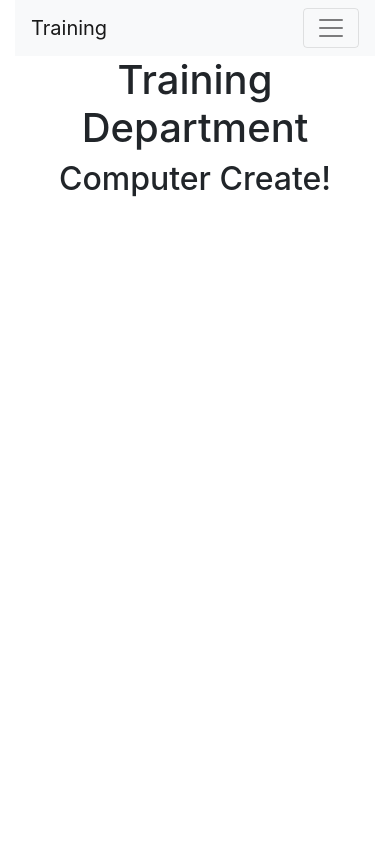
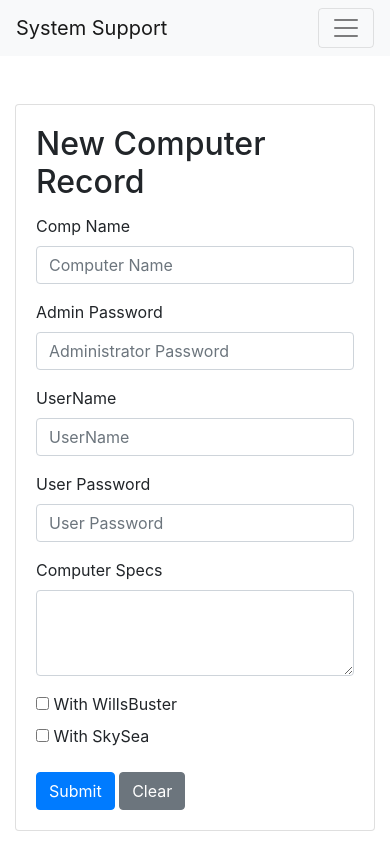
Before and after one commit to msforbes09/custom-framework, a PHP site: page /computers/create in a window 390 px wide. Run offline with PHP 8.4, Linux system fonts and the light colour scheme.

Commit message:
saving computers

```diff
--- a/app/controllers/ComputersController.php
+++ b/app/controllers/ComputersController.php
@@ -1,16 +1,31 @@
 <?php
 
 namespace App\Controllers;
+
+use App\Core\App;
 
 class ComputersController
 {
 	public function index()
 	{
-		return view('computersIndex');
+		$computers = App::get('database')->selectAll('computers');
+
+		return view('computersIndex', compact('computers'));
 	}
 
 	public function create()
 	{
 		return view('computersCreate');
 	}
+
+	public function store()
+	{
+		$computer = $_REQUEST;
+		$computer['withWbuster'] = $computer['withWbuster'] ? 1 : 0;
+		$computer['withSkySea'] = $computer['withSkySea'] ? 1 : 0;
+
+		App::get('database')->store('computers', $computer);
+
+		redirect('/computers');
+	}
 }
--- a/app/routes.php
+++ b/app/routes.php
@@ -2,4 +2,6 @@
 
 $router->get('', 'PagesController@home');
 $router->get('computers', 'ComputersController@index');
+$router->get('computer/{id}', 'ComputersController@show');
 $router->get('computers/create', 'ComputersController@create');
+$router->post('computers/create', 'ComputersController@store');
--- a/app/views/computersCreate.view.php
+++ b/app/views/computersCreate.view.php
@@ -1,6 +1,69 @@
 <?php require 'partials/header.php' ?>
 
-	    <h1 class="text-center">Training Department</h1>
-	    <h2 class="text-center">Computer Create!</h2>
+		<div class="row justify-content-center">
+
+			<div class="col-sm-8">
+
+			    <div class="card mt-5">
+
+			    	<div class="card-body">
+
+					    <h2 class="card-title">New Computer Record</h2>
+
+			    		<form method="post" action="/computers/create">
+
+			    			<fieldset class="form-group">
+			    				<label for="computerName">Comp Name</label>
+			    				<input type="text" class="form-control" id="computerName" name="computerName" placeholder="Computer Name" required>
+			    			</fieldset>
+
+			    			<fieldset class="form-group">
+			    				<label for="adminPass">Admin Password</label>
+			    				<input type="text" class="form-control" id="adminPass" name="adminPass" placeholder="Administrator Password" required>
+			    			</fieldset>
+
+			    			<fieldset class="form-group">
+			    				<label for="userName">UserName</label>
+			    				<input type="text" class="form-control" id="userName" name="userName" placeholder="UserName" required>
+			    			</fieldset>
+
+			    			<fieldset class="form-group">
+			    				<label for="userPass">User Password</label>
+			    				<input type="text" class="form-control" id="userPass" name="userPass" placeholder="User Password" required>
+			    			</fieldset>
+
+			    			<fieldset class="form-group">
+			    				<label for="specs">Computer Specs</label>
+			    				<textarea class="form-control" id="specs" name="specs" rows="3"></textarea>
+			    			</fieldset>
+
+
+			    			<div class="form-group row">
+				    			<div class="checkbox col-sm-4">
+				    				<label>
+				    					<input type="checkbox" name="withWbuster"> With WillsBuster
+				    				</label>
+				    			</div>
+
+				    			<div class="checkbox col-sm-4">
+				    				<label>
+				    					<input type="checkbox" name="withSkySea"> With SkySea
+				    				</label>
+				    			</div>
+							</div>
+
+			    			<button type="submit" class="btn btn-primary">Submit</button>
+
+			    			<button type="reset" class="btn btn-secondary">Clear</button>
+
+			    		</form>
+
+			    	</div>
+
+			    </div>
+
+			</div>
+
+		</div>
 
 <?php require 'partials/footer.php' ?>
--- a/app/views/partials/header.php
+++ b/app/views/partials/header.php
@@ -10,6 +10,7 @@
     <title>System Support</title>
   </head>
   <body>
+
+  <?php require 'navbar.php' ?>
+
 	<div class="container-fluid">
-
-  	<?php require 'navbar.php' ?>
--- a/app/views/partials/navbar.php
+++ b/app/views/partials/navbar.php
@@ -1,5 +1,5 @@
 <nav class="navbar navbar-expand-lg navbar-light bg-light">
-    <a class="navbar-brand" href="#">Training</a>
+    <a class="navbar-brand" href="#">System Support</a>
     <button class="navbar-toggler" type="button" data-toggle="collapse" data-target="#navbarSupportedContent" aria-controls="navbarSupportedContent" aria-expanded="false" aria-label="Toggle navigation">
         <span class="navbar-toggler-icon"></span>
     </button>
--- a/core/Router.php
+++ b/core/Router.php
@@ -32,7 +32,6 @@ class Router
 
 	public function direct($uri, $requestType)
 	{
-		// die(var_dump($requestType));
 		if(array_key_exists($uri, $this->routes[$requestType]))
 		{
 			return $this->callAction(
```
Also changed, not shown: app/views/computersIndex.view.php (+30 -2 lines).
